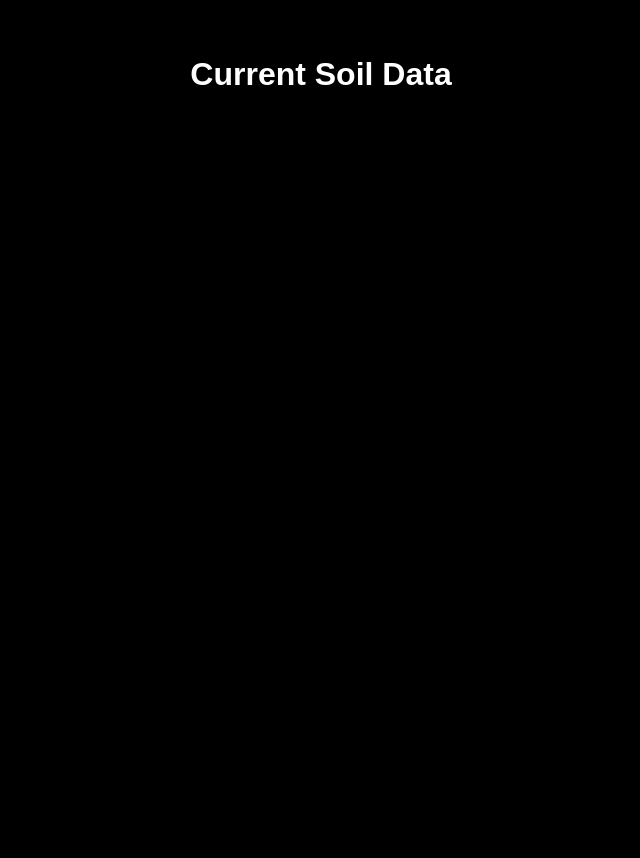
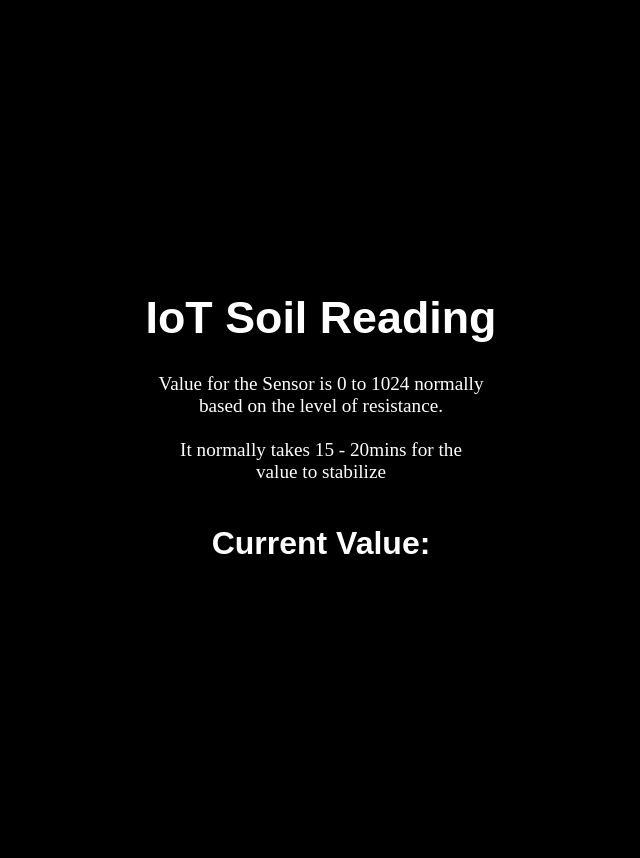
Before and after one commit to donovanm21/soil_sensor_data, a Node server app: page / in a window 1280 px wide. Shown: the whole page, without its empty margins (319-959 px from the left). Before the commit the page ends 85 px from the top, so only its background shows below. Run offline with Node 20, Linux system fonts and the light colour scheme; some libraries are stand-ins or nearby versions.

Commit message:
Update styles and info

```diff
--- a/public/css/styles.css
+++ b/public/css/styles.css
@@ -1,25 +1,42 @@
+html,
 body {
-    min-height: 100%;
+  height: 100%;
+}
+body {
+    display: flex;
+    align-items: center;
+    padding-top: 25px;
+    padding-bottom: 25px;
     background-color: black;
     color: white;
 }
+
 .container {
-    display: flex;
-    flex-direction: column;
+    width: 100%;
+    margin: auto;
 }
 .container-item {
+    font-weight: 400;
     margin: auto;
     align-self: center;
 }
 .container-item > h1 {
-    font-size: 2rem;
-    font-family: sans-serif;
-    font-weight: bold;
-    margin-top: 3rem;
-}
-.container-item > h2 {
-    font-size: 1.8rem;
+    font-size: 2.8rem;
     font-family: sans-serif;
     font-weight: bold;
     text-align: center;
 }
+.container-item > h2 {
+    font-size: 2rem;
+    font-family: sans-serif;
+    font-weight: bold;
+    padding: 15px;
+    text-align: center;
+}
+#soildata {
+    color: red;
+}
+.container-item > p {
+    text-align: center;
+    font-size: 1.2rem;
+}
--- a/routes/index.js
+++ b/routes/index.js
@@ -1,3 +1,7 @@
+if (process.env.NODE_ENV !== 'production') {
+    require('dotenv').config()
+}
+
 const express = require('express')
 const router = express.Router()
 
@@ -7,11 +11,13 @@
     try {
         if(soilData != null && soilData != '') {
             res.render('soil/index', {
-                soilData : soilData
+                soilData : soilData,
+                apiURL: process.env.API_URL
             })
         } else {
             res.render('soil/index', {
-                soilData : 0
+                soilData : 0,
+                apiURL: process.env.API_URL
             })
         }
     } catch {
--- a/server.js
+++ b/server.js
@@ -16,4 +16,4 @@
 
 app.use('/', indexRouter)
 
-app.listen(process.env.PORT || 3001)
+app.listen(process.env.PORT || 3000)
--- a/views/layouts/layout.ejs
+++ b/views/layouts/layout.ejs
@@ -4,11 +4,10 @@
     <meta charset="UTF-8">
     <meta name="viewport" content="width=device-width, initial-scale=1.0">
     <link rel="stylesheet" href="css/styles.css">
-    <title>Document</title>
+    <title>IoT Soil Sensor Monitor</title>
 </head>
 <body>
     <%- body %>
-
 <script>
     setInterval(function updateData() {
         var xhttp = new XMLHttpRequest();
@@ -17,7 +16,7 @@
             document.getElementById("soildata").innerHTML = this.response;
         }
         };
-  xhttp.open("GET", "http://192.168.33.10:3060/soildata/", true);
+        xhttp.open("GET", "<%= apiURL %>", true);
         xhttp.send();
     }, 2000)
     updateData()
--- a/views/soil/index.ejs
+++ b/views/soil/index.ejs
@@ -1,6 +1,8 @@
 <div class="container">
     <div class="container-item">
-        <h1 class="">Current Soil Data</h1>
-        <h2 id="soildata"></h2>
+        <h1 class="">IoT Soil Reading</h1>
+        <p>Value for the Sensor is 0 to 1024 normally <br> based on the level of resistance.<br><br>
+            It normally takes 15 - 20mins for the <br>value to stabilize</p>
+        <h2>Current Value: <span id="soildata"></span></h2>
     </div>
 </div>
```
Lines whose indentation alone changed are shown as unchanged.
